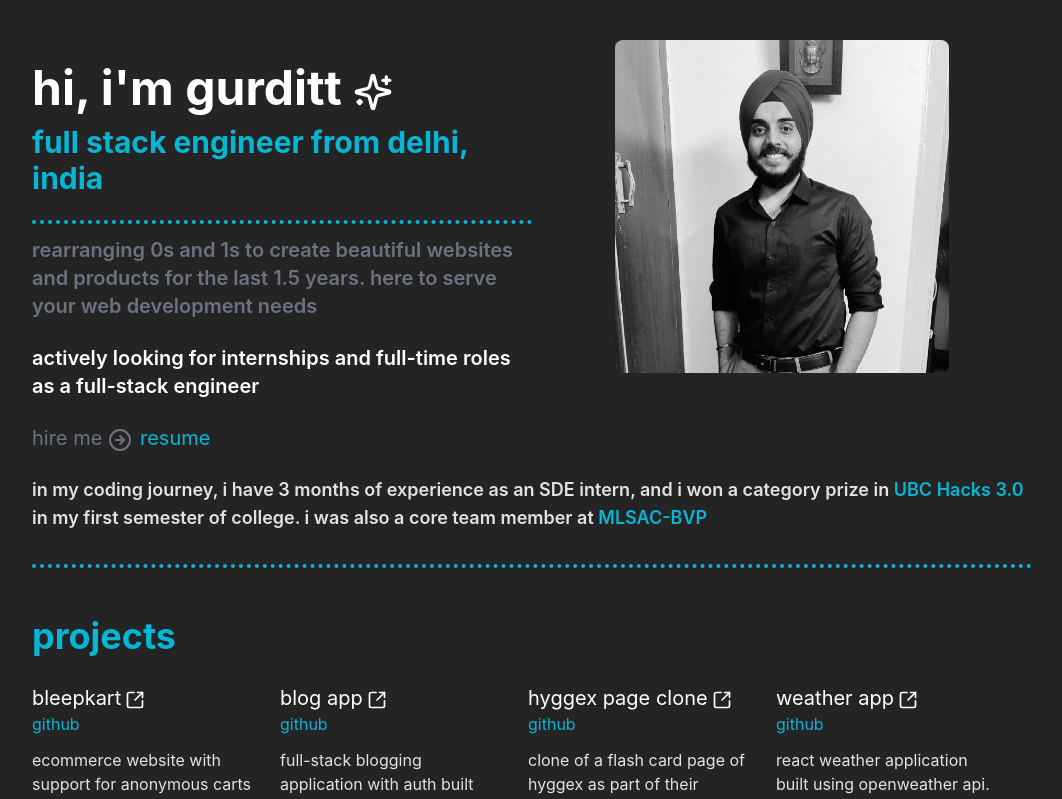
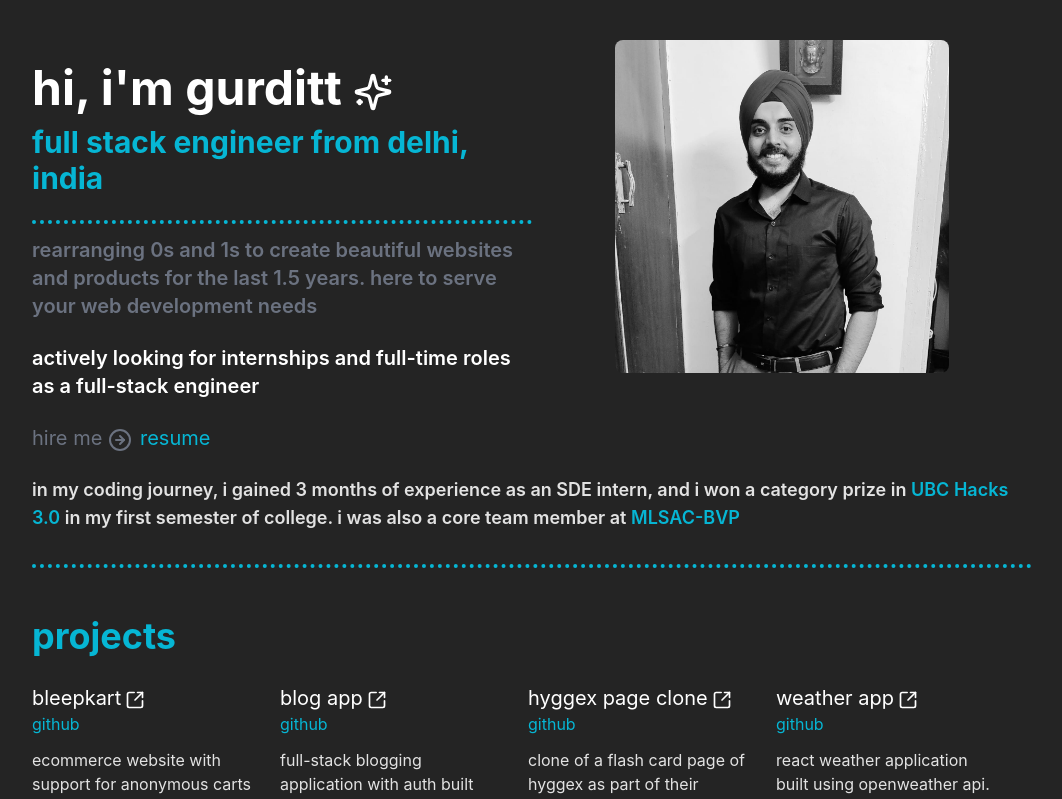
Before and after one commit to gurdittcancode/portfolio, a React (Vite) app: page / in a window 1280 px wide. Shown: the top 799 px of the page, without its empty margins (108-1170 px from the left). Built offline with nearby package versions, Linux system fonts and the light colour scheme.

Commit message:
minor changes

```diff
--- a/src/components/Hero.jsx
+++ b/src/components/Hero.jsx
@@ -42,7 +42,7 @@ export default function Hero() {
         </div>
       </div>
       <div className="text-lg font-semibold mt-6">
-        in my coding journey, i have 3 months of experience as an SDE intern,
+        in my coding journey, i gained 3 months of experience as an SDE intern,
         and i won a category prize in{" "}
         <a
           href="https://devpost.com/software/newsdoor"
```
